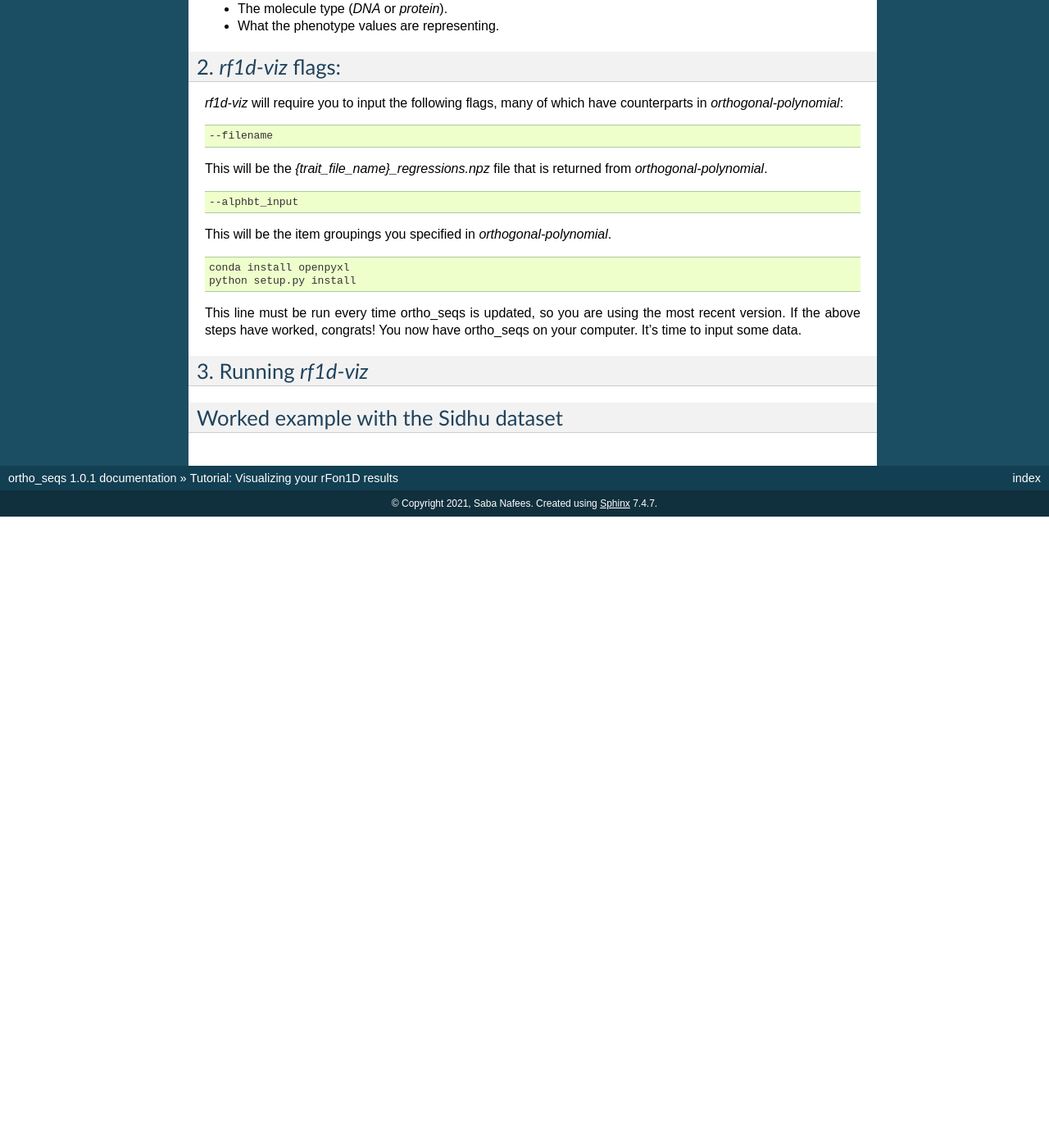
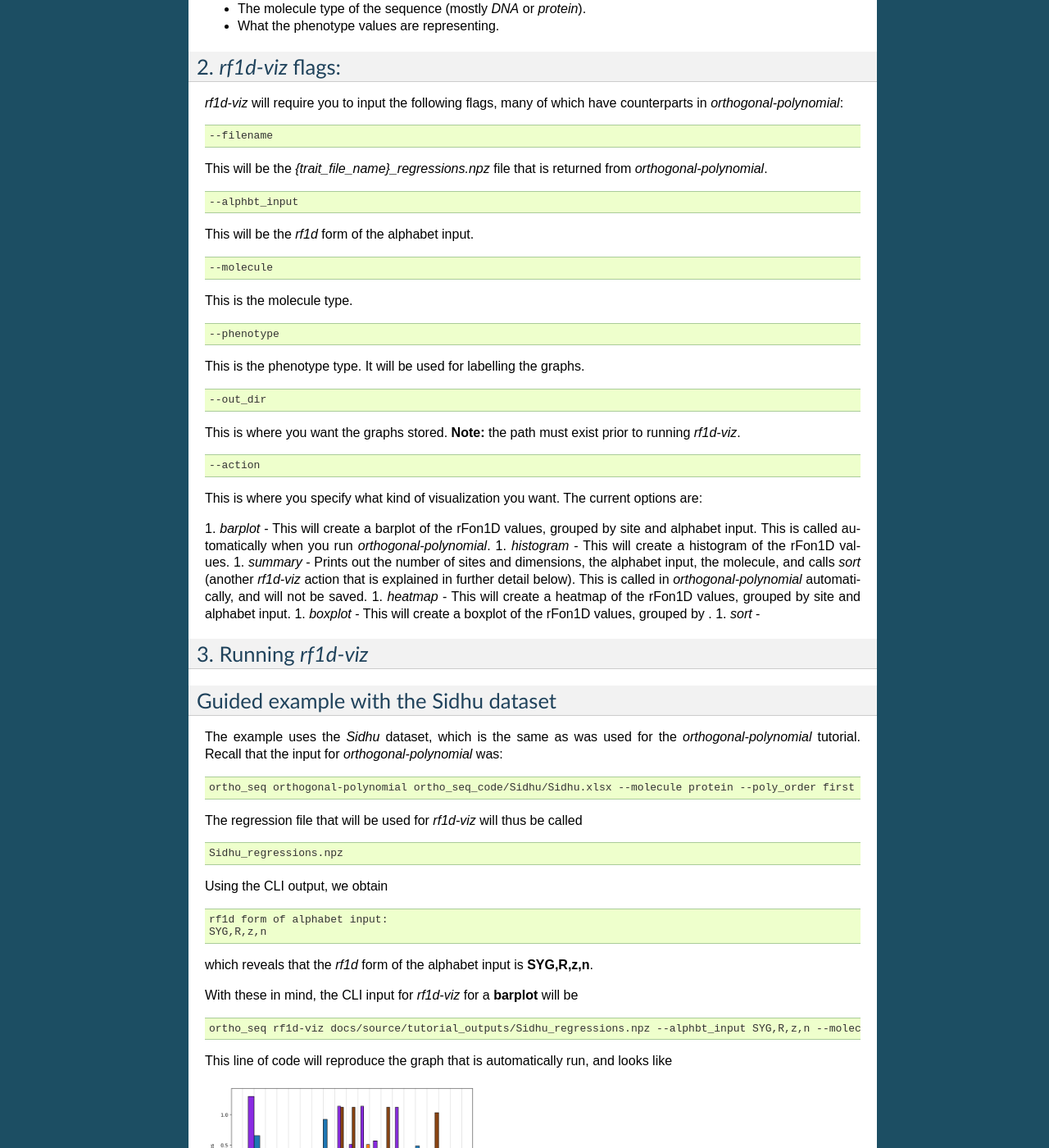
Before and after one commit to snafees/ortho_seqs, a Sphinx documentation site: the page built from docs/source/rf1d_tutorial.rst, in a window 1280 px wide and 1400 px high, scrolled down 538 px. Shown: the whole window at 82% size. Built offline with Sphinx 7.4.7, drawn with Linux system fonts in a browser that asks for light colours; pages that are not in the unit, such as notebooks, are missing from menus; before the commit the page ends 1168 px from its top, so only the background shows below that; some of the changed text lies outside the part shown.

Commit message:
Started tutorial example

```diff
--- a/docs/source/orthogonal_polynomial_tutorial.rst
+++ b/docs/source/orthogonal_polynomial_tutorial.rst
@@ -67,7 +67,7 @@ Using the Sidhu dataset, our input would look like:
 
 .. code-block:: shell-session
 
-  ortho_seq orthogonal-polynomial ortho_seq_code/tests/data/nucleotide/onefile_tests/sidhu.xlsx --molecule protein --poly_order first --out_dir ../onefile_tests/sidhu --alphbt_input SYG,R --min_pct 40 --pheno_name IC50
+  ortho_seq orthogonal-polynomial ortho_seq_code/Sidhu/Sidhu.xlsx --molecule protein --poly_order first --out_dir docs/source/tutorial_outputs --alphbt_input SYG,R --min_pct 40 --pheno_name IC50
 
 Let's explore what these flags are, and how you can use them.
 
--- a/docs/source/rf1d_tutorial.rst
+++ b/docs/source/rf1d_tutorial.rst
@@ -22,7 +22,7 @@ When you run *orthogonal-polynomial*, the CLI will output the following text tow
 
 The line **beneath** that line is the *rf1d* form of the alphabet input.
 
-+ The molecule type (*DNA* or *protein*).
++ The molecule type of the sequence (mostly *DNA* or *protein*).
 
 + What the phenotype values are representing.
 
@@ -42,14 +42,38 @@ This will be the *{trait_file_name}_regressions.npz* file that is returned from
 
   --alphbt_input
 
-This will be the item groupings you specified in *orthogonal-polynomial*.
+This will be the *rf1d* form of the alphabet input.
 
 .. code-block:: shell-session
 
-  conda install openpyxl
-  python setup.py install
+  --molecule
 
-This line must be run every time ortho_seqs is updated, so you are using the most recent version. If the above steps have worked, congrats! You now have ortho_seqs on your computer. It's time to input some data.
+This is the molecule type.
+
+.. code-block:: shell-session
+
+  --phenotype
+
+This is the phenotype type. It will be used for labelling the graphs.
+
+.. code-block:: shell-session
+
+  --out_dir
+
+This is where you want the graphs stored. **Note:** the path must exist prior to running *rf1d-viz*.
+
+.. code-block:: shell-session
+
+  --action
+
+This is where you specify what kind of visualization you want. The current options are:
+
+1. *barplot* - This will create a barplot of the rFon1D values, grouped by site and alphabet input. This is called automatically when you run *orthogonal-polynomial*.
+1. *histogram* - This will create a histogram of the rFon1D values.
+1. *summary* - Prints out the number of sites and dimensions, the alphabet input, the molecule, and calls *sort* (another *rf1d-viz* action that is explained in further detail below). This is called in *orthogonal-polynomial* automatically, and will not be saved.
+1. *heatmap* - This will create a heatmap of the rFon1D values, grouped by site and alphabet input.
+1. *boxplot* - This will create a boxplot of the rFon1D values, grouped by .
+1. *sort* -
 
 .. _input:
 3. Running *rf1d-viz*
@@ -58,5 +82,37 @@ This line must be run every time ortho_seqs is updated, so you are using the mos
 
 
 .. _example:
-Worked example with the Sidhu dataset
+Guided example with the Sidhu dataset
 -----------------------------------------------------------
+
+The example uses the *Sidhu* dataset, which is the same as was used for the *orthogonal-polynomial* tutorial. Recall that the input for *orthogonal-polynomial* was:
+
+.. code-block:: shell-session
+
+  ortho_seq orthogonal-polynomial ortho_seq_code/Sidhu/Sidhu.xlsx --molecule protein --poly_order first --out_dir docs/source/tutorial_outputs --alphbt_input SYG,R --min_pct 40 --pheno_name IC50
+
+The regression file that will be used for *rf1d-viz* will thus be called
+
+.. code-block:: shell-session
+
+  Sidhu_regressions.npz
+
+Using the CLI output, we obtain
+
+.. code-block:: shell-session
+
+  rf1d form of alphabet input:
+  SYG,R,z,n
+
+which reveals that the *rf1d* form of the alphabet input is **SYG,R,z,n**.
+
+With these in mind, the CLI input for *rf1d-viz* for a **barplot** will be
+
+.. code-block:: shell-session
+
+  ortho_seq rf1d-viz docs/source/tutorial_outputs/Sidhu_regressions.npz --alphbt_input SYG,R,z,n --molecule protein --phenotype IC50 --out_dir docs/source/tutorial_outputs --action barplot
+
+This line of code will reproduce the graph that is automatically run, and looks like
+
+.. image:: tutorial_outputs/rFon1D_Regressions_of_IC50_values.png
+  :height: 250px
```
